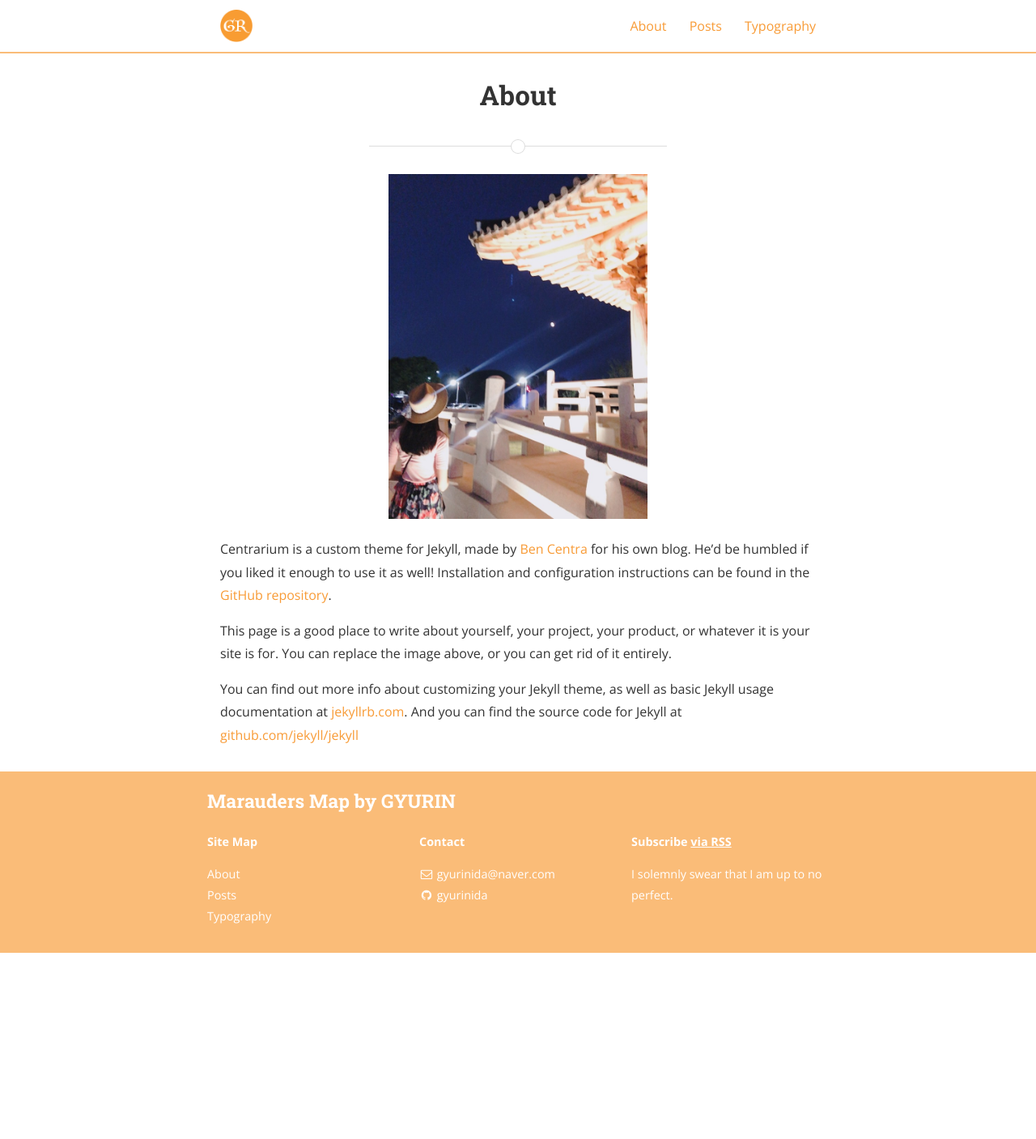
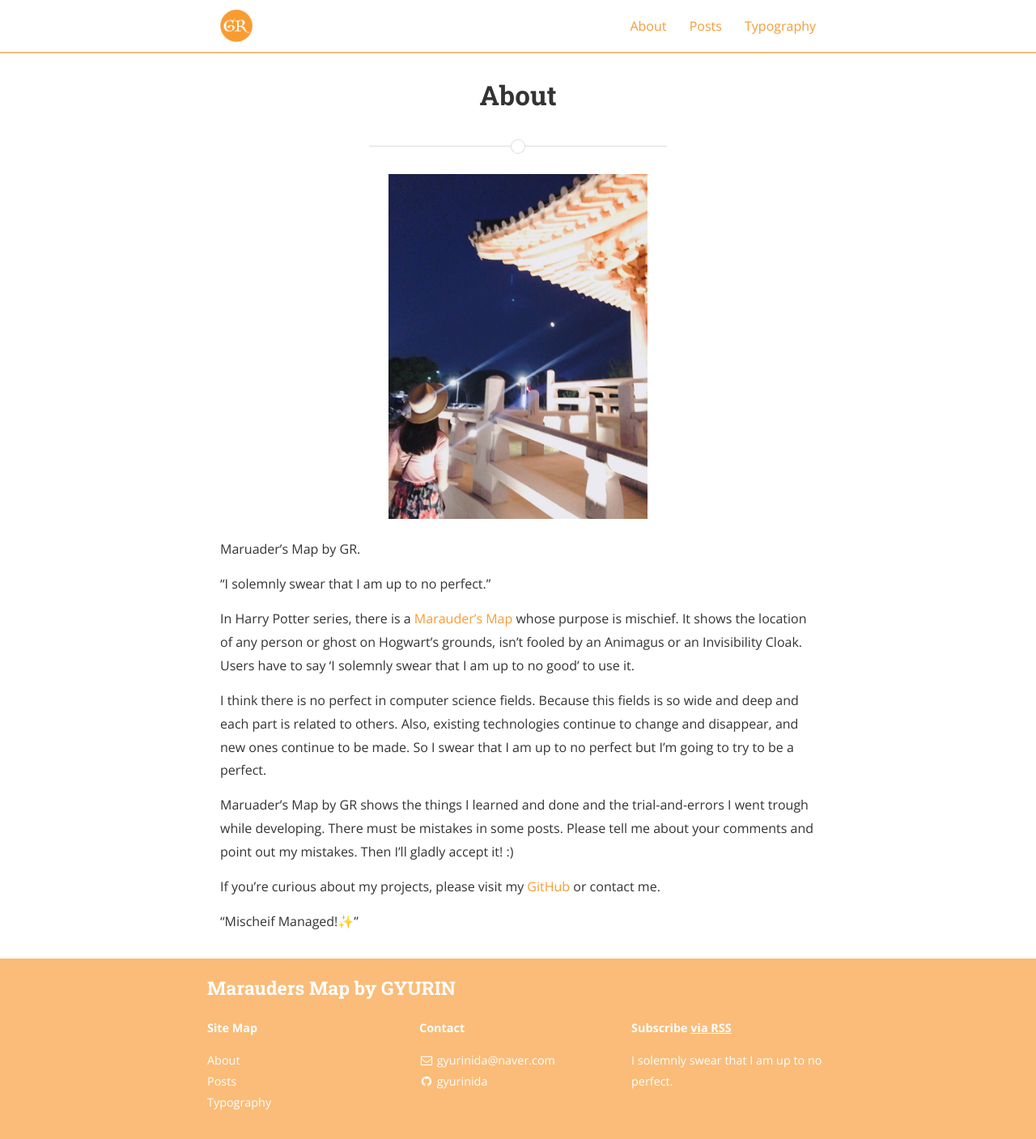
Before and after one commit to gyurinida/gyurinida.github.io, a Jekyll site: the page built from about.md, in a window 1280 px wide. Shown: the whole page at 81% size. Built offline with Jekyll 4.4.1, drawn with Linux system fonts in a browser that asks for light colours; nearby versions of some CDN libraries; before the commit the page ends 1177 px from its top, so only the background shows below that.

Commit message:
update 'ABOUT'

```diff
--- a/about.md
+++ b/about.md
@@ -6,12 +6,19 @@ permalink: /about/
 
 <img src="{{ site.baseurl }}/assets/profile-placeholder.jpeg" title="Profile Picture" class="profile">
 
-Centrarium is a custom theme for Jekyll, made by [Ben Centra][bencentra] for his own blog. He'd be humbled if you liked it enough to use it as well! Installation and configuration instructions can be found in the [GitHub repository](https://github.com/bencentra/centrarium).
+Maruader's Map by GR.
 
-This page is a good place to write about yourself, your project, your product, or whatever it is your site is for. You can replace the image above, or you can get rid of it entirely.
+"I solemnly swear that I am up to no perfect."
 
-You can find out more info about customizing your Jekyll theme, as well as basic Jekyll usage documentation at [jekyllrb.com](http://jekyllrb.com/). And you can find the source code for Jekyll at [github.com/jekyll/jekyll](https://github.com/jekyll/jekyll)
+In Harry Potter series, there is a [Marauder's Map][marauder's_map] whose purpose is mischief. It shows the location of any person or ghost on Hogwart’s grounds, isn’t fooled by an Animagus or an Invisibility Cloak. Users have to say 'I solemnly swear that I am up to no good' to use it.
 
-[centrarium]: https://github.com/bencentra/centrarium
-[bencentra]: http://bencentra.com
-[jekyll]: https://github.com/jekyll/jekyll
+I think there is no perfect in computer science fields. Because this fields is so wide and deep and each part is related to others. Also, existing technologies continue to change and disappear, and new ones continue to be made. So I swear that I am up to no perfect but I'm going to try to be a perfect.
+
+Maruader's Map by GR shows the things I learned and done and the trial-and-errors I went trough while developing. There must be mistakes in some posts. Please tell me about your comments and point out my mistakes. Then I'll gladly accept it! :)
+
+If you're curious about my projects, please visit my [GitHub][github] or contact me.
+
+"Mischeif Managed!✨"
+
+[marauder's_map]: https://www.pottermore.com/explore-the-story/marauders-map
+[github]: https://github.com/gyurinida
```
